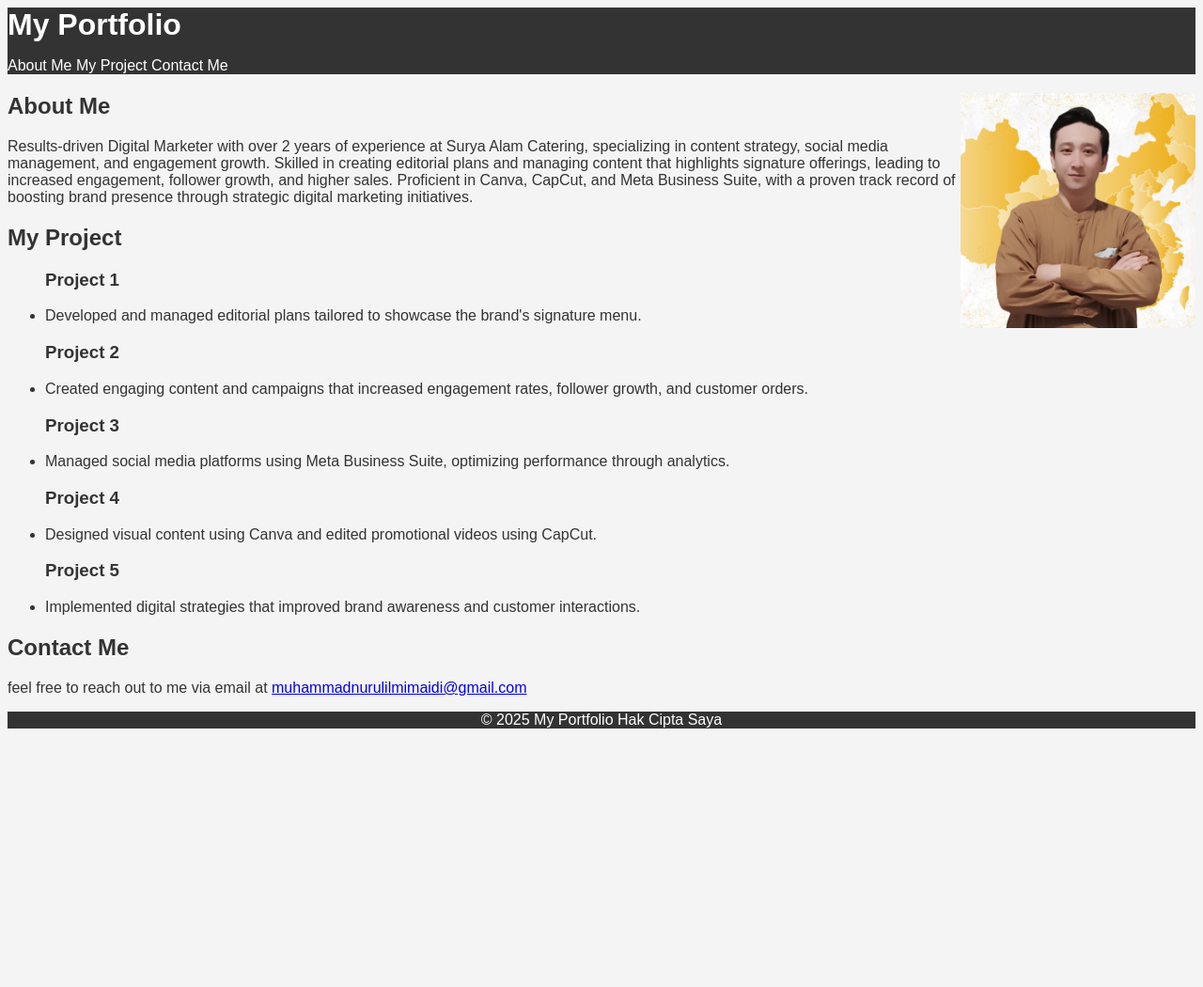
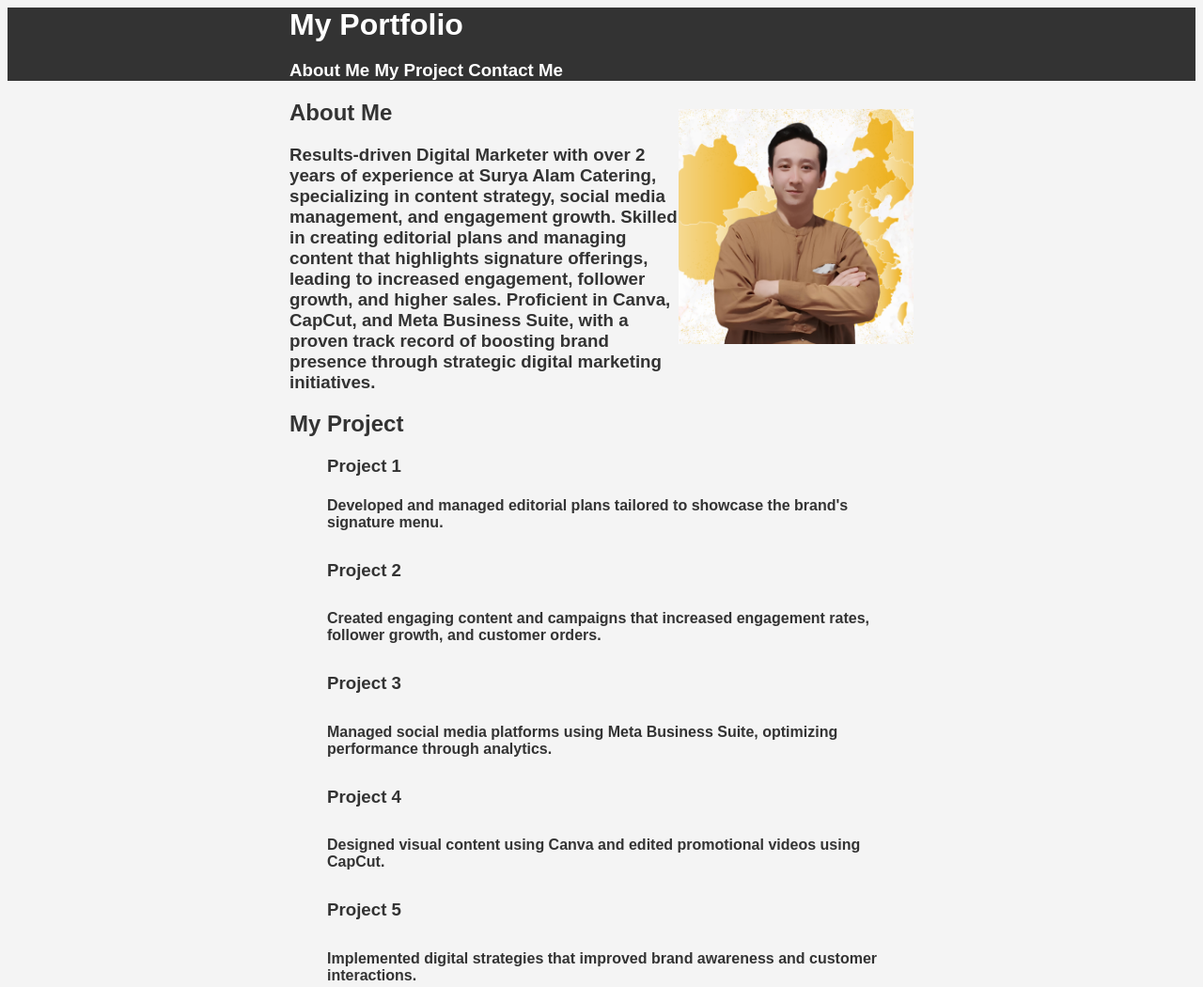
Before and after one commit to suryaalamcatering19/portfolioilmi, a plain HTML site: page index.html in a window 1280 px wide. Shown: the top 1050 px of the page at 94% size. Before the commit the page ends 800 px from the top, so only its background shows below. Drawn offline with Linux system fonts and the light colour scheme.

Commit message:
Add files via upload

```diff
--- a/index.html
+++ b/index.html
@@ -8,47 +8,47 @@
 
 </head>
 <body bgcolor="white"> <header>
-    <h1>My Portfolio</h1>
-    <p> About Me   My Project   Contact Me </p>
+    <h1 style="padding: 0px 300px 0px 300px;">My Portfolio</h1>
+    <h3 style="padding: 0px 300px 0px 300px;"> About Me   My Project   Contact Me </h3>
 </header>
 <main>
-    <img src="image/image1.png" width="250px" height=”100px″ align="right"/>
-        <h2>About Me</h2>
+    <img src="image/image1.png" style="padding: 10px 300px 10px 0px;" width="250px" height=”100px″ align="right"/>
+        <h2 style="padding: 0px 300px 0px 300px;">About Me</h2>
 
-        <p>Results-driven Digital Marketer with over 2 years of experience at Surya Alam Catering, specializing in content strategy, social media management, and engagement growth. Skilled in creating editorial plans and managing content that highlights signature offerings, leading to increased engagement, follower growth, and higher sales. Proficient in Canva, CapCut, and Meta Business Suite, with a proven track record of boosting brand presence through strategic digital marketing initiatives.
-        </p>
+        <h3 style="padding: 0px 300px 0px 300px;">Results-driven Digital Marketer with over 2 years of experience at Surya Alam Catering, specializing in content strategy, social media management, and engagement growth. Skilled in creating editorial plans and managing content that highlights signature offerings, leading to increased engagement, follower growth, and higher sales. Proficient in Canva, CapCut, and Meta Business Suite, with a proven track record of boosting brand presence through strategic digital marketing initiatives.
+        </h3>
 
 
-        <h2>My Project</h2>
-        <p><UL>
-            <h3>Project 1</h3>
-            <LI>Developed and managed editorial plans tailored to showcase the brand's signature menu.
-                </LI>
-                <h3>Project 2</h3>
-            <LI>
+        <h2 style="padding: 0px 300px 0px 300px;">My Project</h2>
+        <p style="padding: 0px 300px 0px 300px;"><UL>
+        <h3 style="padding: 0px 300px 0px 300px;">Project 1</h3>
+            <h4 style="padding: 0px 300px 0px 300px;">Developed and managed editorial plans tailored to showcase the brand's signature menu.
+            </h4>
+                <h3 style="padding: 10px 300px 10px 300px;">Project 2</h3>
+            <h4 style="padding: 0px 300px 0px 300px;">
                 Created engaging content and campaigns that increased engagement rates, follower growth, and customer orders.
-               </LI>
-               <h3>Project 3</h3>
-            <LI>
+            </h4>
+               <h3 style="padding: 10px 300px 10px 300px;">Project 3</h3>
+            <h4 style="padding: 0px 300px 0px 300px;">
                 Managed social media platforms using Meta Business Suite, optimizing performance through analytics.
-                </LI>
-                <h3>Project 4</h3>
-            <LI>
+            </h4>
+                <h3 style="padding: 10px 300px 10px 300px;">Project 4</h3>
+            <h4 style="padding: 0px 300px 0px 300px;">
                 Designed visual content using Canva and edited promotional videos using CapCut.
-                </LI>
-                <h3>Project 5</h3>
-            <LI>
-                Implemented digital strategies that improved brand awareness and customer interactions.</LI>
+            </h4>
+                <h3 style="padding: 10px 300px 10px 300px;">Project 5</h3>
+            <h4 style="padding: 0px 300px 0px 300px;">
+                Implemented digital strategies that improved brand awareness and customer interactions.</h4>
 
         </UL></p>
 
-     <h2>Contact Me</h2>
-     <p>feel free to reach out to me via email at <a href="muhammadnurulilmimaidi@gmail.com">muhammadnurulilmimaidi@gmail.com</a></p>
+     <h2 style="padding: 10px 300px 10px 300px;">Contact Me</h2>
+     <p style="padding: 10px 300px 10px 300px;">feel free to reach out to me via email at <a href="muhammadnurulilmimaidi@gmail.com">muhammadnurulilmimaidi@gmail.com</a></p>
 
 
 </main>
 <footer>
-    <p>&copy; 2025 My Portfolio Hak Cipta Saya</p>
+    <p>&copy; 2025 My Portfolio Hak Cipta muhammadnurulilmimaidi</p>
 </footer>
 <frameset cols="15%, 70%, 15%">
 
--- a/style.css
+++ b/style.css
@@ -13,9 +13,9 @@ body {
 header {
     background: #333;
     color: #fff;
-    padding: 5 px ;
+    padding-left: 50 px ;
     text-align :left;
-    width: 20 px;
+    width: 200 px;
     height: 10 px;;
     Margin : 0 ;
 
```
